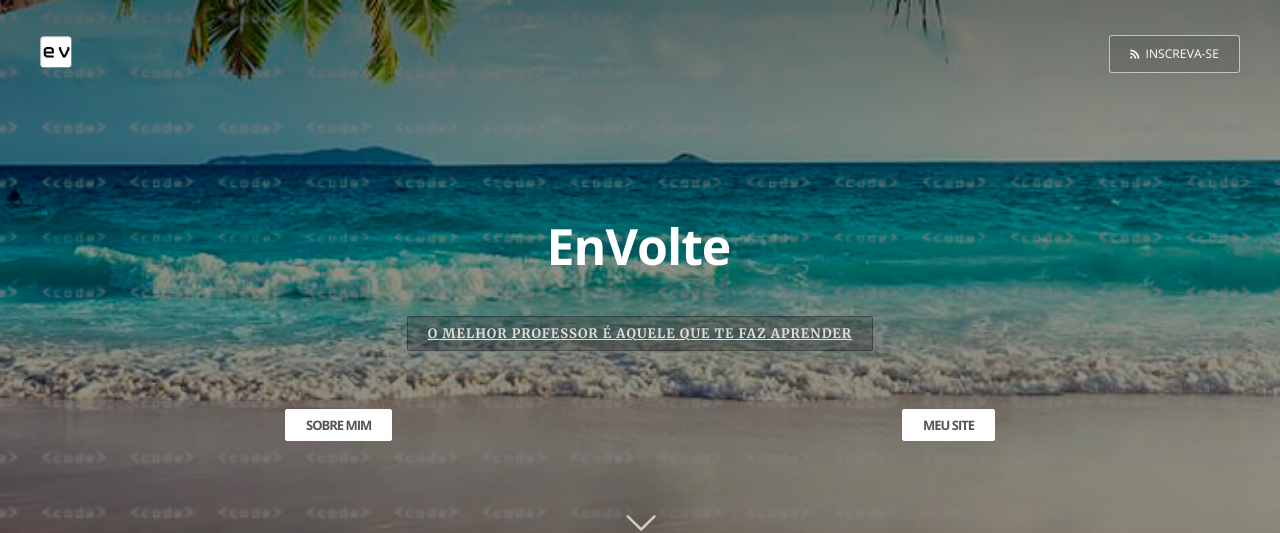
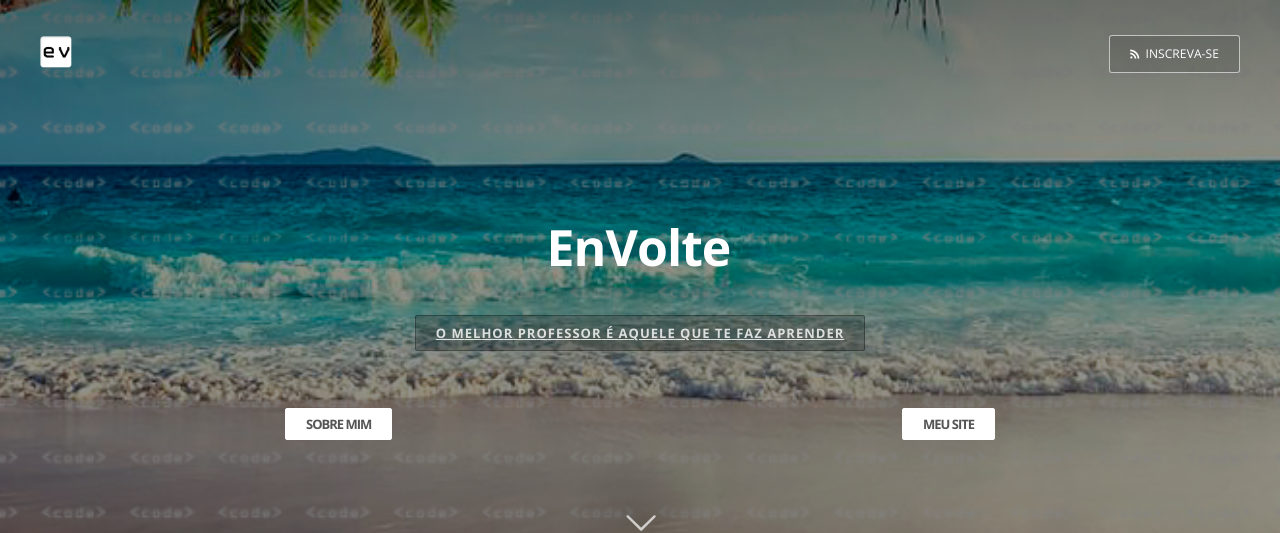
Before and after one commit to EnVolte/envolte.github.io, a Jekyll site: the page built from index.html, in a window 1280 px wide. Shown: the top 533 px of the page. Built offline with Jekyll 4.4.1, drawn with Linux system fonts in a browser that asks for light colours; the list of posts is cut into pages by our own code.

Commit message:
Update index.html

```diff
--- a/index.html
+++ b/index.html
@@ -20,7 +20,7 @@
         <div class="main-header-content inner"><br>
             <h1 class="page-title">{{ site.name }}</h1>
             <h2 style="" class="page-description"><br>
-                <span style="border: 1px solid rgba(0,0,0,0.3); text-decoration-color: rgba(0,0,0,0.2); background: rgba(0,0,0,0.2); border-radius: 2px; text-transform: uppercase; font-weight: bold; font-size: 1.3rem; padding: 8px 20px; letter-spacing: 1px; overflow: hidden;" id="titulo"></span><br>
+                <span style="font-family: Open Sans; border: 1px solid rgba(0,0,0,0.3); text-decoration-color: rgba(0,0,0,0.2); background: rgba(0,0,0,0.2); border-radius: 2px; text-transform: uppercase; font-weight: bold; font-size: 1.3rem; padding: 8px 20px; letter-spacing: 1px; overflow: hidden;" id="titulo"></span><br>
             </h2>
 
             <h2 class="page-description"><br><br>
```
